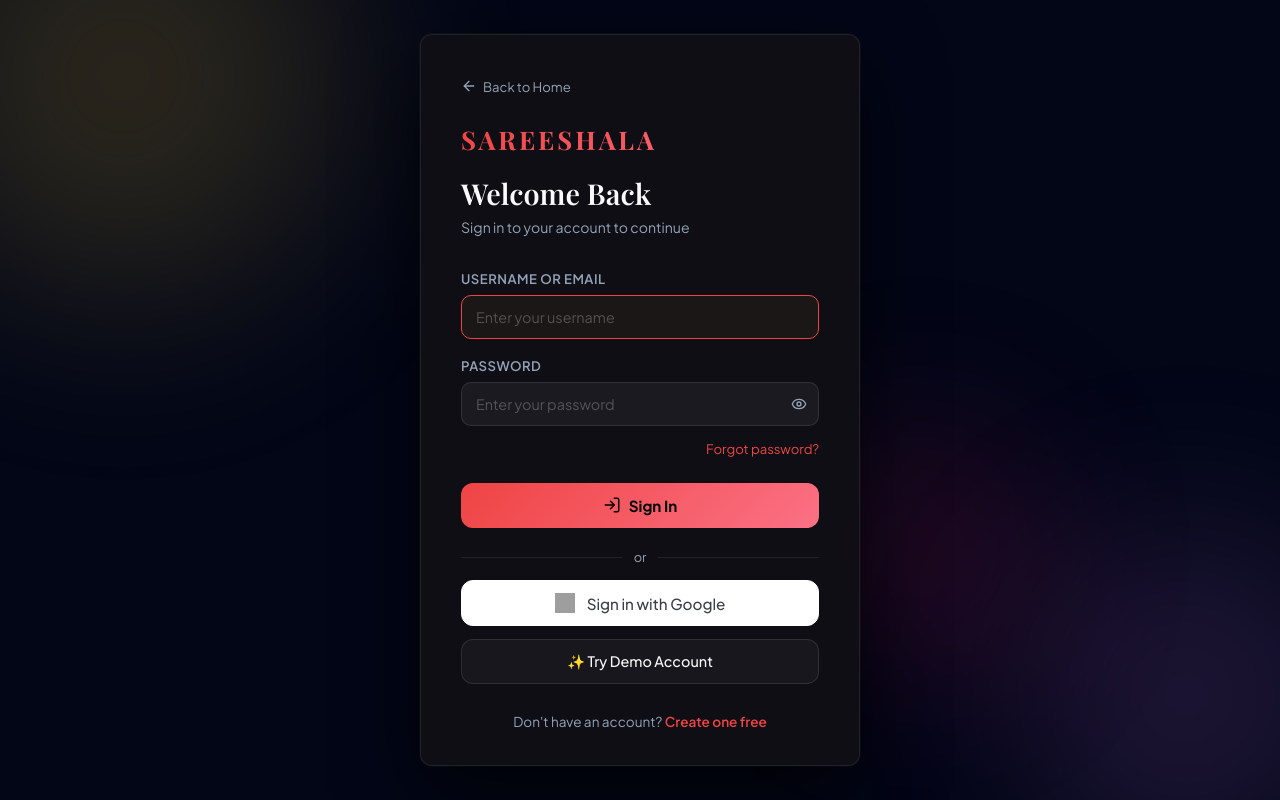
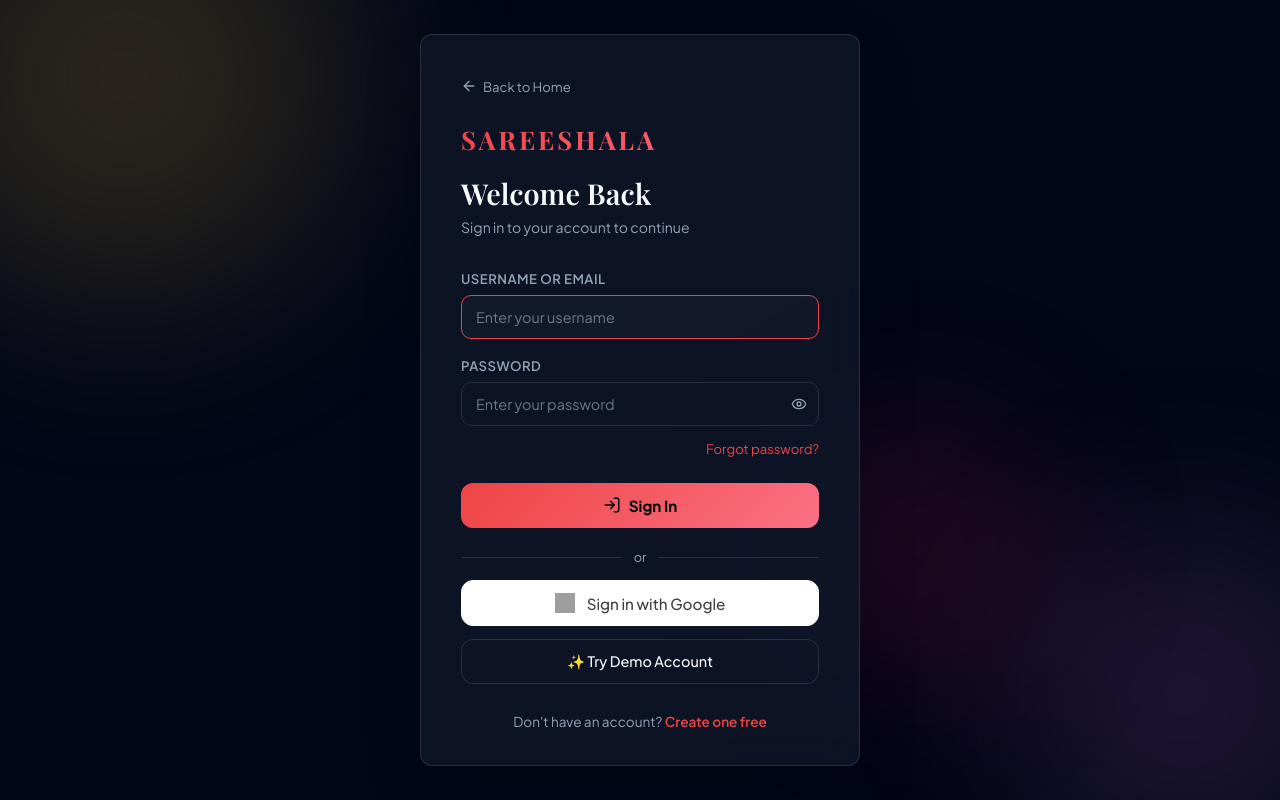
Before and after one commit to Pavanraj771/SareeShala, a React app in the folder frontend/: page /login in a window 1280 px wide. Built offline with nearby package versions, Linux system fonts and the light colour scheme; no server answers; grey boxes are pictures that could not be loaded; the HTML template or start-up script is replaced by a standard one; a web font is replaced by a local one.

Commit message:
Login Page light mode

```diff
--- a/frontend/src/pages/Auth.css
+++ b/frontend/src/pages/Auth.css
@@ -5,10 +5,10 @@
 .auth-page {
   min-height: 100vh;
   display: flex;
-  align-items: center;
-  justify-content: center;
+  flex-direction: column;
   position: relative;
-  overflow: hidden;
+  overflow-y: auto;
+  overflow-x: hidden;
   padding: 2rem 1rem;
 }
 
@@ -66,13 +66,14 @@
   z-index: 1;
   width: 100%;
   max-width: 440px;
-  background: rgba(16, 16, 20, 0.9);
+  margin: auto;
+  background: var(--color-bg-glass);
   backdrop-filter: blur(24px);
   -webkit-backdrop-filter: blur(24px);
-  border: 1px solid rgba(255, 255, 255, 0.08);
+  border: 1px solid var(--border-subtle);
   border-radius: var(--border-radius-lg);
   padding: 2.5rem 2.5rem 2rem;
-  box-shadow: 0 30px 80px rgba(0, 0, 0, 0.7), 0 0 0 1px rgba(212, 175, 55, 0.06);
+  box-shadow: 0 20px 60px rgba(0, 0, 0, 0.15);
 }
 
 .auth-card-wide {
@@ -162,8 +163,8 @@
 .auth-input {
   width: 100%;
   padding: 12px 14px;
-  background: rgba(255, 255, 255, 0.05);
-  border: 1px solid rgba(255, 255, 255, 0.1);
+  background: transparent;
+  border: 1px solid var(--border-subtle);
   border-radius: 10px;
   color: var(--color-text-primary);
   font-family: var(--font-sans);
@@ -173,12 +174,13 @@
 }
 
 .auth-input::placeholder {
-  color: rgba(255, 255, 255, 0.25);
+  color: var(--color-text-secondary);
+  opacity: 0.7;
 }
 
 .auth-input:focus {
   border-color: var(--color-accent-primary);
-  background: rgba(212, 175, 55, 0.06);
+  background: rgba(128, 128, 128, 0.05);
 }
 
 .auth-input.input-error {
@@ -325,15 +327,15 @@
   content: '';
   flex: 1;
   height: 1px;
-  background: rgba(255, 255, 255, 0.08);
+  background: var(--border-subtle);
 }
 
 /* ── Demo Button ── */
 .demo-btn {
   width: 100%;
   padding: 12px;
-  background: rgba(255, 255, 255, 0.04);
-  border: 1px solid rgba(255, 255, 255, 0.1);
+  background: transparent;
+  border: 1px solid var(--border-subtle);
   border-radius: 12px;
   color: var(--color-text-primary);
   font-family: var(--font-sans);
@@ -345,8 +347,8 @@
 }
 
 .demo-btn:hover {
-  background: rgba(255, 255, 255, 0.08);
-  border-color: rgba(212, 175, 55, 0.3);
+  background: rgba(128, 128, 128, 0.08);
+  border-color: var(--color-accent-primary);
 }
 
 /* ── Google Button ── */
@@ -371,7 +373,7 @@
 
 .google-btn:hover {
   background: #f8f9fa;
-  box-shadow: 0 4px 14px rgba(255, 255, 255, 0.15);
+  box-shadow: 0 4px 14px rgba(0, 0, 0, 0.1);
   transform: translateY(-1px);
 }
 
@@ -418,13 +420,13 @@
 .checkbox-custom {
   width: 18px;
   height: 18px;
-  border: 1.5px solid rgba(255, 255, 255, 0.2);
+  border: 1.5px solid var(--border-subtle);
   border-radius: 5px;
   flex-shrink: 0;
   display: flex;
   align-items: center;
   justify-content: center;
-  background: rgba(255, 255, 255, 0.04);
+  background: transparent;
   transition: all 0.2s ease;
   margin-top: 1px;
   position: relative;
@@ -478,8 +480,8 @@
   width: 28px;
   height: 28px;
   border-radius: 50%;
-  background: rgba(255, 255, 255, 0.07);
-  border: 1.5px solid rgba(255, 255, 255, 0.15);
+  background: transparent;
+  border: 1.5px solid var(--border-subtle);
   display: flex;
   align-items: center;
   justify-content: center;
@@ -512,7 +514,7 @@
 .step-line {
   flex: 1;
   height: 1.5px;
-  background: rgba(255, 255, 255, 0.1);
+  background: var(--border-subtle);
   margin: 0 6px;
   margin-bottom: 16px;
   transition: background 0.3s ease;
@@ -557,7 +559,7 @@
   display: flex;
   flex-direction: column;
   gap: 1rem;
-  border-top: 1px solid rgba(255, 255, 255, 0.07);
+  border-top: 1px solid var(--border-subtle);
   padding-top: 1rem;
   margin-top: 0.5rem;
 }
@@ -594,12 +596,13 @@
 .otp-banner-sub {
   font-size: 0.82rem;
   line-height: 1.5;
-  color: rgba(255, 255, 255, 0.6);
+  color: var(--color-text-secondary);
 }
 
 .otp-dev-hint {
   font-size: 0.75rem;
-  color: rgba(255, 255, 255, 0.35);
+  color: var(--color-text-secondary);
+  opacity: 0.7;
   margin-top: 4px;
   font-style: italic;
 }
@@ -614,8 +617,8 @@
 .otp-box {
   width: 46px;
   height: 54px;
-  background: rgba(255, 255, 255, 0.05);
-  border: 1.5px solid rgba(255, 255, 255, 0.12);
+  background: transparent;
+  border: 1.5px solid var(--border-subtle);
   border-radius: 10px;
   color: var(--color-text-primary);
   font-family: var(--font-sans);
@@ -629,7 +632,7 @@
 
 .otp-box:focus {
   border-color: var(--color-accent-primary);
-  background: rgba(212, 175, 55, 0.06);
+  background: rgba(128, 128, 128, 0.05);
   transform: scale(1.05);
 }
 
--- a/frontend/src/pages/Signup.jsx
+++ b/frontend/src/pages/Signup.jsx
@@ -311,7 +311,7 @@ const Signup = () => {
                 <div className="strength-bars">
                   {[1,2,3,4].map(l => (
                     <div key={l} className="strength-bar"
-                      style={{ background: strength >= l ? strengthColor[strength] : 'rgba(255,255,255,0.1)' }} />
+                      style={{ background: strength >= l ? strengthColor[strength] : 'var(--border-subtle)' }} />
                   ))}
                 </div>
                 <span className="strength-label" style={{ color: strengthColor[strength] }}>
```
